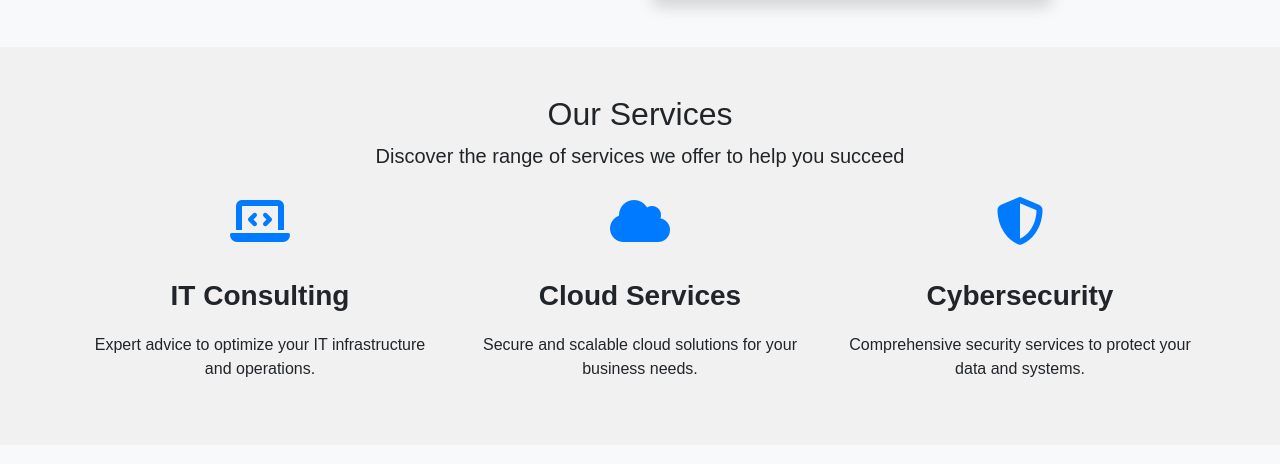
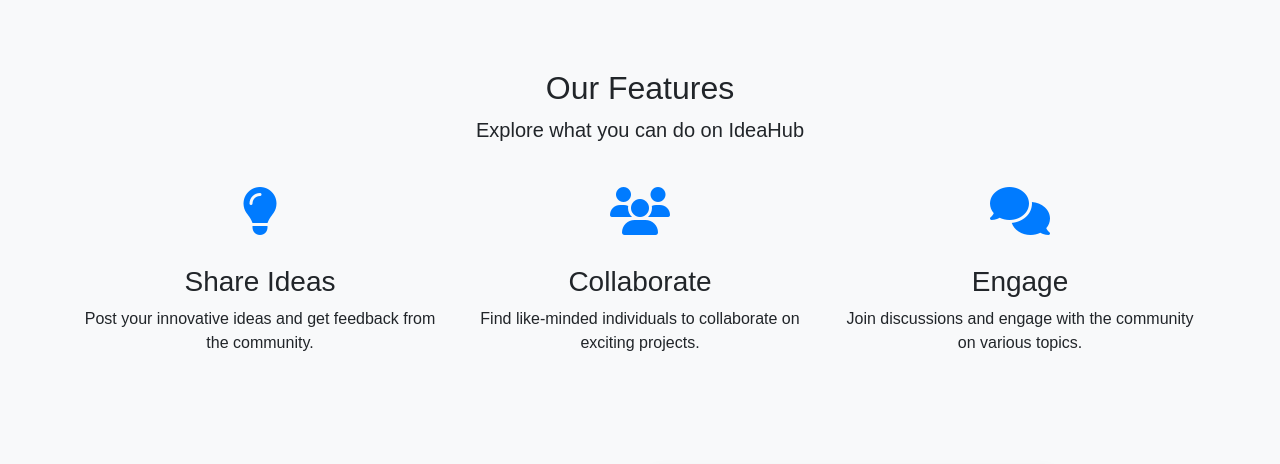
Before and after one commit to lordryns/Dreamscape, a Flask app: page / in a window 1280 px wide. Shown: the part 904-1368 px from the top of the page. Run offline with Flask 3, Linux system fonts and the light colour scheme; some libraries are stand-ins or nearby versions.

Commit message:
Changed layout!

```diff
--- a/website/templates/index.html
+++ b/website/templates/index.html
@@ -8,141 +8,82 @@
         font-family: 'Arial', sans-serif;
         background-color: #f8f9fa;
     }
-    .navbar {
-        background-color: #343a40;
-    }
-    .navbar-brand, .nav-link {
+    .hero {
+        background: linear-gradient(135deg, #f5a623, #f093fb);
         color: white;
-    }
-    .nav-link:hover {
-        color: #007bff;
-    }
-    .hero {
-        background: url('https://images.unsplash.com/photo-1522202176988-66273c2fd55f') no-repeat center center;
-        background-size: cover;
-        color: white;
-        padding: 150px 0;
+        padding: 100px 0;
     }
     .hero h1 {
         font-size: 4rem;
         font-weight: bold;
-        text-shadow: 2px 2px 4px rgba(0,0,0,0.7);
     }
     .hero p {
         font-size: 1.5rem;
-        margin-bottom: 30px;
-        text-shadow: 1px 1px 3px rgba(0,0,0,0.5);
     }
     .features {
-        padding: 60px 0;
-        background-color: #f1f1f1;
+        padding: 50px 0;
+        background-color: #ffffff;
     }
     .features .icon {
         font-size: 3rem;
         color: #007bff;
-        margin-bottom: 20px;
-    }
-    .features h3 {
-        margin-bottom: 20px;
-        font-weight: bold;
     }
     .contact-form {
         background-color: #343a40;
         color: white;
         padding: 50px;
         border-radius: 10px;
-        box-shadow: 0 4px 8px rgba(0,0,0,0.1);
     }
     .contact-form h2 {
         font-size: 2rem;
-        margin-bottom: 20px;
     }
     .contact-form input, .contact-form textarea {
         margin-bottom: 15px;
-        padding: 10px;
-        border: none;
-        border-radius: 5px;
-    }
-    .contact-form input:focus, .contact-form textarea:focus {
-        outline: none;
-        box-shadow: 0 0 5px rgba(0,123,255,0.5);
-    }
-    .contact-form button {
-        padding: 10px 20px;
-        border: none;
-        border-radius: 5px;
     }
 </style>
 
-<!-- Navbar -->
-<nav class="navbar navbar-expand-lg navbar-dark">
-    <div class="container">
-        <a class="navbar-brand" href="#">TOP</a>
-        <button class="navbar-toggler" type="button" data-bs-toggle="collapse" data-bs-target="#navbarNav" aria-controls="navbarNav" aria-expanded="false" aria-label="Toggle navigation">
-            <span class="navbar-toggler-icon"></span>
-        </button>
-        <div class="collapse navbar-collapse" id="navbarNav">
-            <ul class="navbar-nav ms-auto">
-                <li class="nav-item">
-                    <a class="nav-link" href="#services">Services</a>
-                </li>
-                <li class="nav-item">
-                    <a class="nav-link" href="#about">About</a>
-                </li>
-                <li class="nav-item">
-                    <a class="nav-link" href="#contact">Contact</a>
-                </li>
-                <li class="nav-item">
-                    <a class="nav-link btn btn-primary ms-2" href="/signup">Sign Up</a>
-                </li>
-                <li class="nav-item">
-                    <a class="nav-link btn btn-secondary ms-2" href="/login">Log In</a>
-                </li>
-            </ul>
-        </div>
-    </div>
-</nav>
-
 <!-- Hero Section -->
 <section class="hero text-center d-flex flex-column justify-content-center align-items-center">
-    <h1>Welcome to TOP</h1>
-    <p>Your one-stop solution for all technological services</p>
-    <a href="#services" class="btn btn-primary btn-lg">Explore Our Services</a>
+    <h1>Welcome to IdeaHub</h1>
+    <p>Share and discover innovative ideas from around the world</p>
+    <a href="#services" class="btn btn-light btn-lg mt-3">Explore Ideas</a>
+    <a href="/signup" class="btn btn-primary btn-lg mt-3">Sign Up</a>
+    <a href="/login" class="btn btn-secondary btn-lg mt-3">Log In</a>
 </section>
 
 <!-- About Section -->
 <section id="about" class="container py-5">
-    <div class="row align-items-center">
+    <div class="row">
         <div class="col-md-6">
-            <h2>About TOP</h2>
-            <p>TOP (Technology Optimized for People) is dedicated to providing cutting-edge technological solutions tailored to meet the unique needs of individuals and businesses alike. Our mission is to bridge the gap between technology and people, ensuring that everyone can harness the power of modern technology to achieve their goals.</p>
+            <h2>About IdeaHub</h2>
+            <p>IdeaHub is a vibrant social platform where creative minds can share, discover, and collaborate on innovative ideas. Whether it's tech-related or a general concept, IdeaHub is the place to bring your thoughts to life and connect with like-minded individuals.</p>
         </div>
         <div class="col-md-6">
-            <img src="https://images.unsplash.com/photo-1527430253228-e93688616381" alt="About TOP" class="img-fluid rounded shadow">
+            <img src="https://images.unsplash.com/photo-1498075702570-5d8f2f39c169?q=80&w=1770&auto=format&fit=crop&ixlib=rb-4.0.3&ixid=M3wxMjA3fDB8MHxwaG90by1wYWdlfHx8fGVufDB8fHx8fA%3D%3D" alt="About IdeaHub" class="img-fluid rounded shadow">
         </div>
     </div>
 </section>
 
-<!-- Services Section -->
-<section id="services" class="features text-center py-5">
+<!-- Features Section -->
+<section id="services" class="features text-center py-5 bg-light">
     <div class="container">
-        <h2>Our Services</h2>
-        <p class="lead">Discover the range of services we offer to help you succeed</p>
+        <h2>Our Features</h2>
+        <p class="lead">Explore what you can do on IdeaHub</p>
         <div class="row">
             <div class="col-md-4">
-                <div class="icon"><i class="fas fa-laptop-code"></i></div>
-                <h3>IT Consulting</h3>
-                <p>Expert advice to optimize your IT infrastructure and operations.</p>
+                <div class="icon my-3"><i class="fas fa-lightbulb"></i></div>
+                <h3>Share Ideas</h3>
+                <p>Post your innovative ideas and get feedback from the community.</p>
             </div>
             <div class="col-md-4">
-                <div class="icon"><i class="fas fa-cloud"></i></div>
-                <h3>Cloud Services</h3>
-                <p>Secure and scalable cloud solutions for your business needs.</p>
+                <div class="icon my-3"><i class="fas fa-users"></i></div>
+                <h3>Collaborate</h3>
+                <p>Find like-minded individuals to collaborate on exciting projects.</p>
             </div>
             <div class="col-md-4">
-                <div class="icon"><i class="fas fa-shield-alt"></i></div>
-                <h3>Cybersecurity</h3>
-                <p>Comprehensive security services to protect your data and systems.</p>
+                <div class="icon my-3"><i class="fas fa-comments"></i></div>
+                <h3>Engage</h3>
+                <p>Join discussions and engage with the community on various topics.</p>
             </div>
         </div>
     </div>
@@ -150,7 +91,7 @@
 
 <!-- Contact Section -->
 <section id="contact" class="container py-5">
-    <div class="row align-items-center">
+    <div class="row">
         <div class="col-md-6">
             <h2>Contact Us</h2>
             <p>If you have any questions or need further information, please feel free to contact us. We're here to help!</p>
@@ -171,7 +112,7 @@
             </form>
         </div>
         <div class="col-md-6">
-            <img src="https://images.unsplash.com/photo-1522202176988-66273c2fd55f" alt="Contact TOP" class="img-fluid rounded shadow">
+            <img src="https://images.unsplash.com/photo-1516321318423-f06f85e504b3?q=80&w=1770&auto=format&fit=crop&ixlib=rb-4.0.3&ixid=M3wxMjA3fDB8MHxwaG90by1wYWdlfHx8fGVufDB8fHx8fA%3D%3D" alt="Contact Us" class="img-fluid rounded shadow">
         </div>
     </div>
 </section>
```
